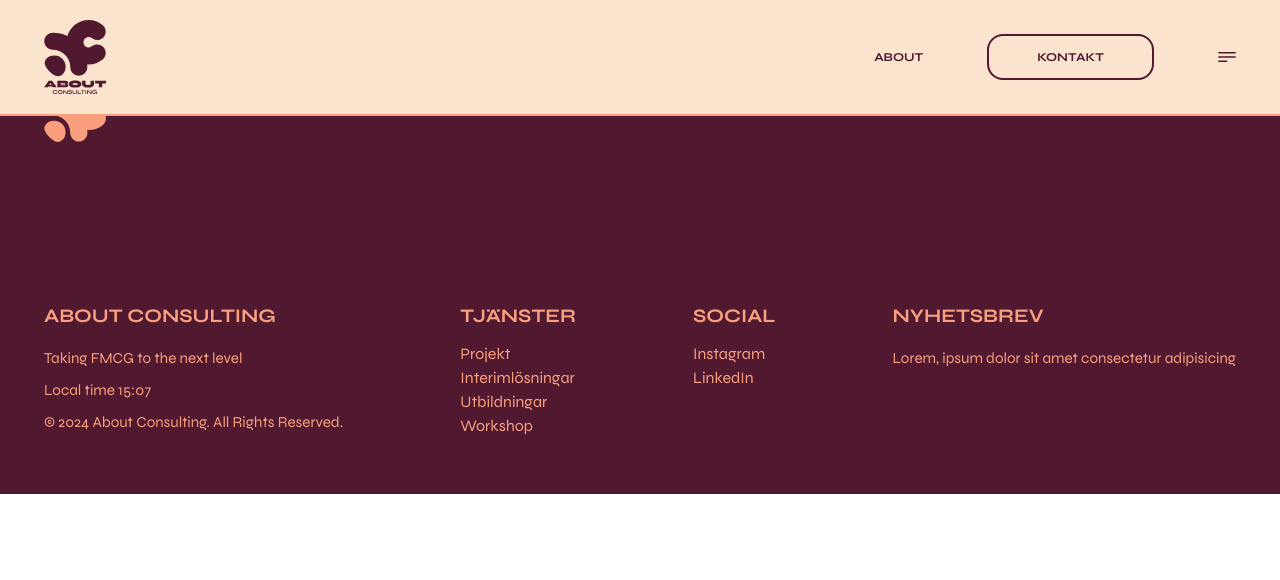
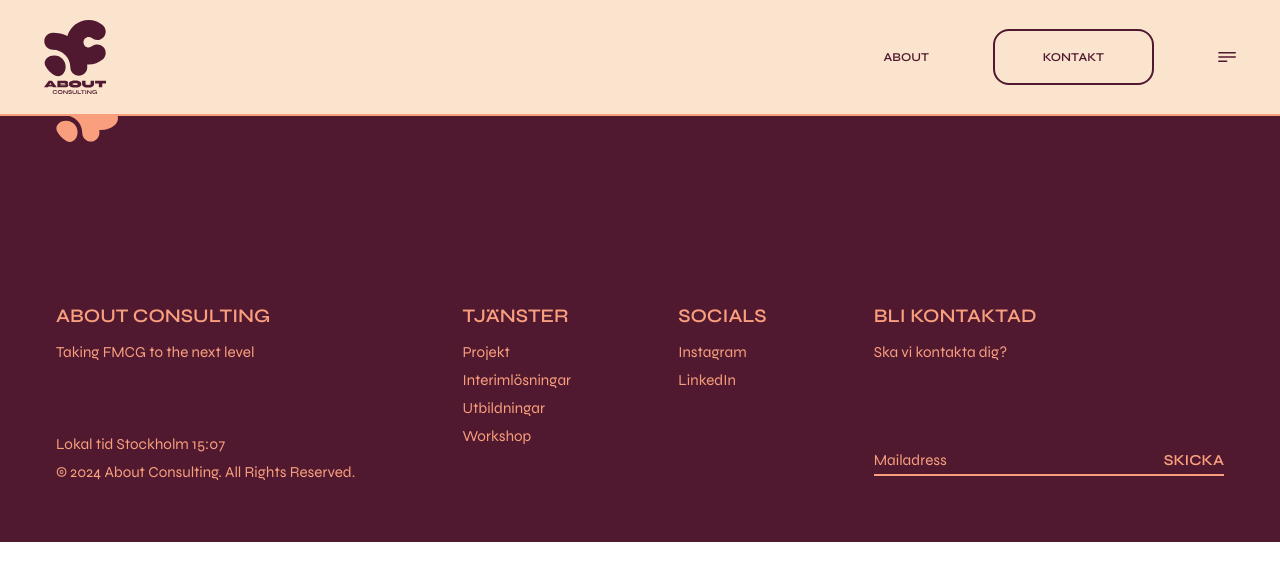
Before and after one commit to jennynguyenoberg/about-consulting, a Next.js app: page /about in a window 1280 px wide. Shown: the top 580 px of the page. Built offline with nearby package versions, Linux system fonts and the light colour scheme; a web font is replaced by a local one.

Commit message:
Update footer styling + contents

```diff
--- a/src/app/components/Footer/Footer.tsx
+++ b/src/app/components/Footer/Footer.tsx
@@ -1,22 +1,27 @@
 import Image from "next/image";
+import Link from "next/link";
 
 export default function Footer() {
   return (
-    <footer className="bg-aubergine-500 text-salmon-500 px-11 py-14">
+    <footer className="bg-aubergine-500 text-salmon-500 px-14 py-14">
       <div className="pb-40">
-        <Image src="/logomark.svg" alt="Logo" width={62} height={62} />
+        <Image src="/logomark.svg" alt="Logomark" width={62} height={62} />
       </div>
 
       <div className="flex justify-between">
-        <div>
-          <h3 className="mb-3">About consulting</h3>
-          <p>Taking FMCG to the next level</p>
-          <p>Local time 15:07</p>
-          <p>© 2024 About Consulting. All Rights Reserved.</p>
+        <div className="flex flex-col justify-between gap-16">
+          <div>
+            <h3 className="mb-2">About consulting</h3>
+            <p>Taking FMCG to the next level</p>
+          </div>
+          <div>
+            <p>Lokal tid Stockholm 15:07</p>
+            <p>© 2024 About Consulting. All Rights Reserved.</p>
+          </div>
         </div>
 
         <div>
-          <h3 className="mb-3">Tjänster</h3>
+          <h3 className="mb-2">Tjänster</h3>
           <ul>
             <li>Projekt</li>
             <li>Interimlösningar</li>
@@ -26,17 +31,37 @@ export default function Footer() {
         </div>
 
         <div>
-          <h3 className="mb-3">Social</h3>
+          <h3 className="mb-2">Socials</h3>
           <ul>
-            <li>Instagram</li>
-            <li>LinkedIn</li>
+            <li className="hover:underline">
+              <Link href={'https://www.instagram.com/aboutconsulting.se/'}>
+                Instagram
+              </Link>
+            </li>
+            <li className="hover:underline">
+              <Link href={'https://www.linkedin.com/company/about-consulting-ab/'}>
+                LinkedIn
+              </Link>
+            </li>
           </ul>
         </div>
 
         <div>
-          <h3 className="mb-3">Nyhetsbrev</h3>
-          <p>Lorem, ipsum dolor sit amet consectetur adipisicing</p>
+          <h3 className="mb-2">Bli kontaktad</h3>
+          <p className="mb-14">Ska vi kontakta dig?</p>
+          <div>
+            <form className="space-y-6 flex items-center" action="#" method="POST">
+              <div>
+                <div className="mt-6">
+                  <input id="email" name="email" type="email" placeholder="Mailadress"required className="pr-28 border-b-2 focus:outline-none placeholder:text-salmon-500 bg-aubergine-500" />
+                </div>
+              </div>
 
+              <div>
+                <button type="submit" className="w-full py-0 px-0 border-b-2 bg-aubergine-500 focus:outline-none focus:ring-0 focus:ring-offset-0 focus:ring-salmon-500">Skicka</button>
+              </div>
+            </form>
+          </div>
         </div>
       </div>
     </footer>
--- a/src/globals.css
+++ b/src/globals.css
@@ -22,9 +22,11 @@
 h2,
 h3,
 h4,
-h5 {
+h5,
+button {
   font-family: var(--font-headings);
   text-transform: uppercase;
+  font-weight: 600;
 }
 
 h1 {
@@ -32,12 +34,6 @@ h1 {
   font-size: 10rem;
 }
 
-h2,
-h3,
-h4,
-h5 {
-  font-weight: 700;
-}
 
 h2 {
   font-size: 1.5rem;
@@ -60,10 +56,12 @@ span {
   font-size: 2.25rem;
 }
 
-p {
-  font-family: var(--font-body);
+p,
+input,
+li,
+button {
   font-size: 0.95rem;
-  line-height: 2rem;
+  line-height: 1.75rem;
 }
 
 em {
@@ -71,7 +69,3 @@ em {
   font-size: 3.25rem;
   line-height: 4rem;
 }
-
-button {
-  padding: 2em;
-}
```
